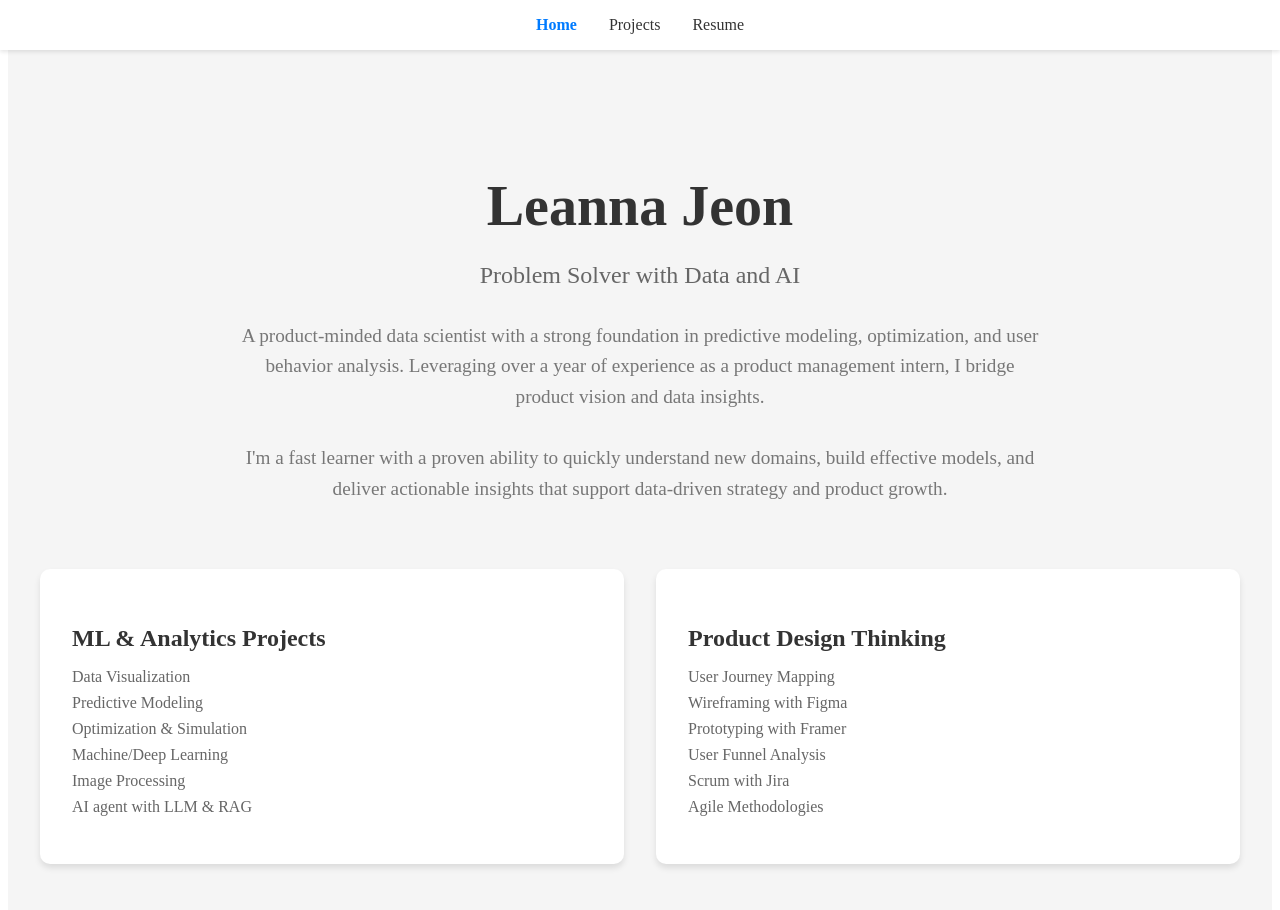
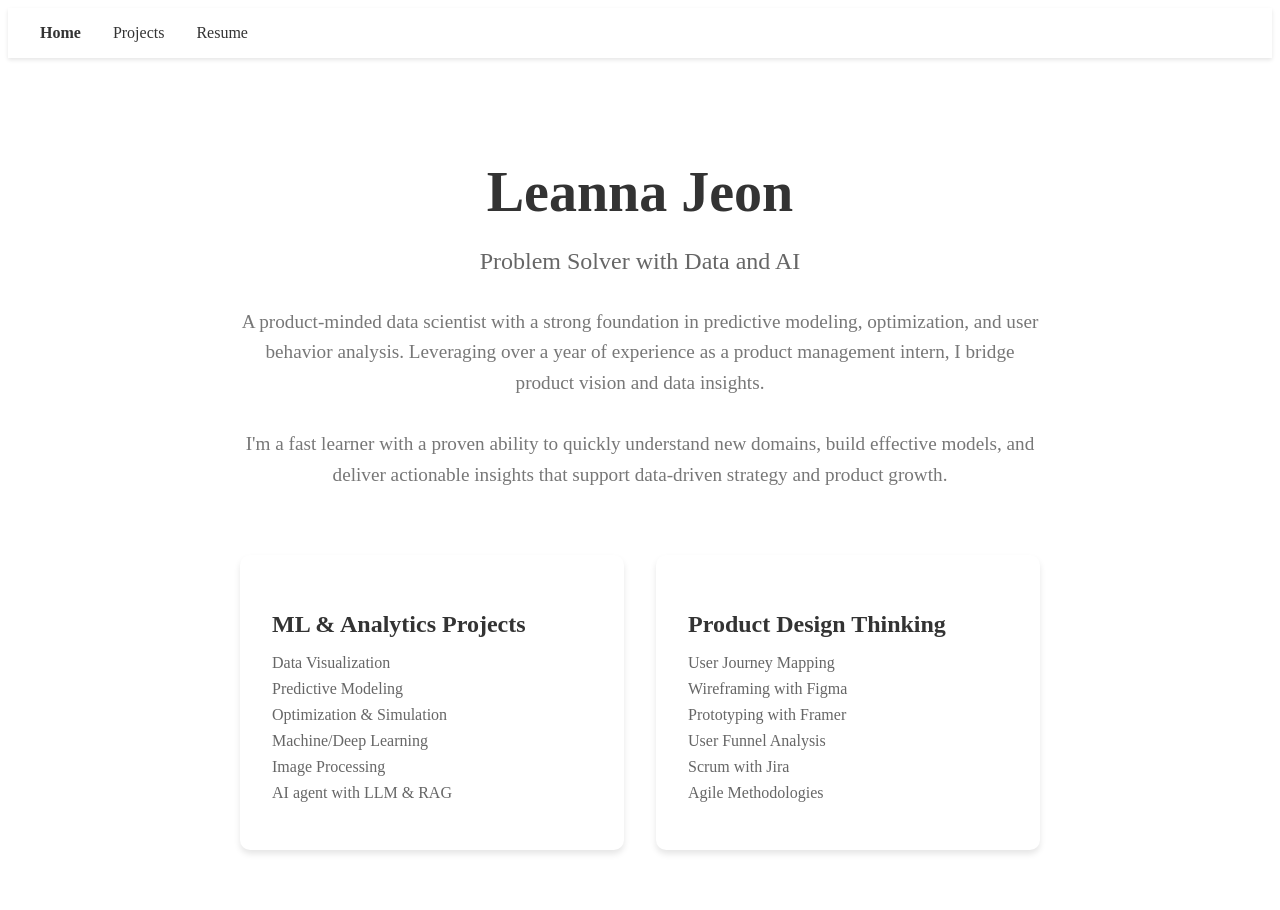
Before and after one commit to LeannaJ/LeannaJ.github.io, a React (Create React App) app: page / in a window 1280 px wide. Shown: the top 910 px of the page. Built offline with nearby package versions, Linux system fonts and the light colour scheme.

Commit message:
Restore App.js to original state and remove blog section

```diff
--- a/src/App.js
+++ b/src/App.js
@@ -8,101 +8,105 @@ import Resume from './pages/Resume';
 
 const AppContainer = styled.div`
   min-height: 100vh;
-  background: #f5f5f5;
+  display: flex;
+  flex-direction: column;
 `;
 
-const Navigation = styled.nav`
-  position: fixed;
-  top: 0;
-  left: 0;
-  right: 0;
+const Nav = styled.nav`
   background: white;
-  padding: 1rem;
+  padding: 1rem 2rem;
   box-shadow: 0 2px 4px rgba(0, 0, 0, 0.1);
-  z-index: 1000;
 `;
 
 const NavList = styled.ul`
+  list-style: none;
   display: flex;
-  justify-content: center;
   gap: 2rem;
-  list-style: none;
   margin: 0;
   padding: 0;
 `;
 
 const NavItem = styled.li`
   cursor: pointer;
-  color: ${props => props.active ? '#007bff' : '#333'};
-  font-weight: ${props => props.active ? '600' : '400'};
+  color: #333;
+  font-weight: ${props => props.active ? 'bold' : 'normal'};
 
   &:hover {
-    color: #007bff;
+    color: #666;
   }
-`;
-
-const Content = styled.main`
-  padding-top: 4rem;
 `;
 
 function App() {
   const [currentPage, setCurrentPage] = useState('home');
   const [selectedProjectId, setSelectedProjectId] = useState(null);
 
-  const navigateToHome = () => {
-    setCurrentPage('home');
-    setSelectedProjectId(null);
-  };
-
   const navigateToProjects = () => {
     setCurrentPage('projects');
     setSelectedProjectId(null);
   };
 
-  const navigateToResume = () => {
-    setCurrentPage('resume');
-    setSelectedProjectId(null);
-  };
-
-  const navigateToProjectDetail = (projectId) => {
-    setSelectedProjectId(projectId);
+  const navigateToProjectDetail = (id) => {
+    setCurrentPage('projects');
+    setSelectedProjectId(id);
   };
 
   const renderContent = () => {
+    if (selectedProjectId !== null) {
+      return <ProjectDetail
+        id={selectedProjectId}
+        onBack={() => setSelectedProjectId(null)}
+      />;
+    }
+
     switch (currentPage) {
       case 'home':
-        return <Home />;
+        return <Home
+          onNavigateToProjects={navigateToProjects}
+          onNavigateToProjectDetail={navigateToProjectDetail}
+        />;
       case 'projects':
-        return selectedProjectId ? (
-          <ProjectDetail projectId={selectedProjectId} />
-        ) : (
-          <Projects onProjectClick={navigateToProjectDetail} />
-        );
+        return <Projects onProjectClick={(id) => setSelectedProjectId(id)} />;
       case 'resume':
         return <Resume />;
       default:
         return <Home />;
     }
-  };
+  }
 
   return (
     <AppContainer>
-      <Navigation>
+      <Nav>
         <NavList>
-          <NavItem active={currentPage === 'home'} onClick={navigateToHome}>
+          <NavItem
+            active={currentPage === 'home'}
+            onClick={() => {
+              setCurrentPage('home');
+              setSelectedProjectId(null);
+            }}
+          >
             Home
           </NavItem>
-          <NavItem active={currentPage === 'projects'} onClick={navigateToProjects}>
+          <NavItem
+            active={currentPage === 'projects'}
+            onClick={() => {
+              setCurrentPage('projects');
+              setSelectedProjectId(null);
+            }}
+          >
             Projects
           </NavItem>
-          <NavItem active={currentPage === 'resume'} onClick={navigateToResume}>
+          <NavItem
+            active={currentPage === 'resume'}
+            onClick={() => {
+              setCurrentPage('resume');
+              setSelectedProjectId(null);
+            }}
+          >
             Resume
           </NavItem>
         </NavList>
-      </Navigation>
-      <Content>
-        {renderContent()}
-      </Content>
+      </Nav>
+      {renderContent()}
     </AppContainer>
   );
 }
```
Also changed, not shown: 7 other files (tests, documents, lock files or other folders).
